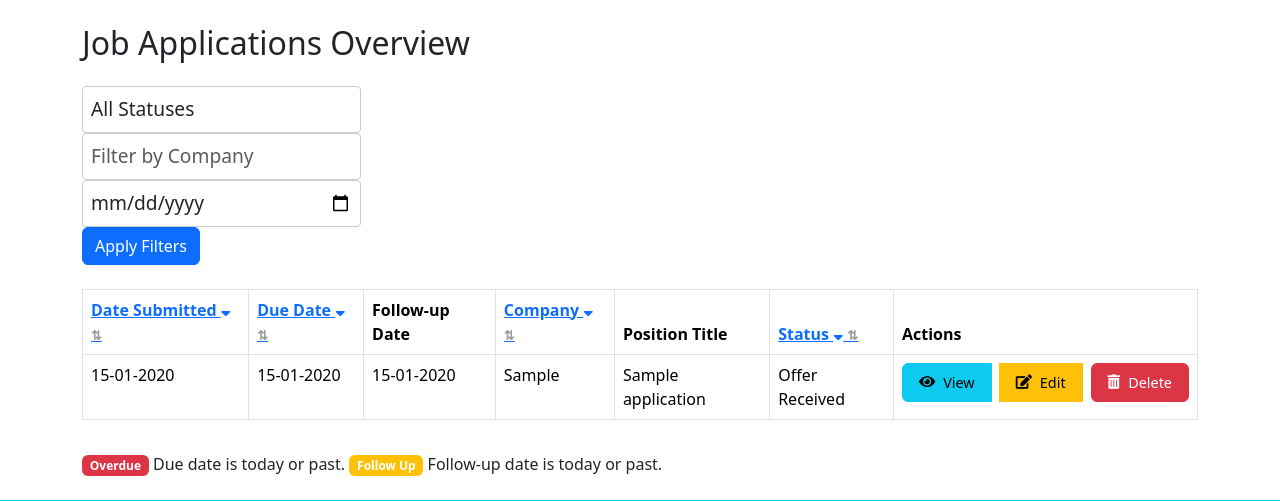
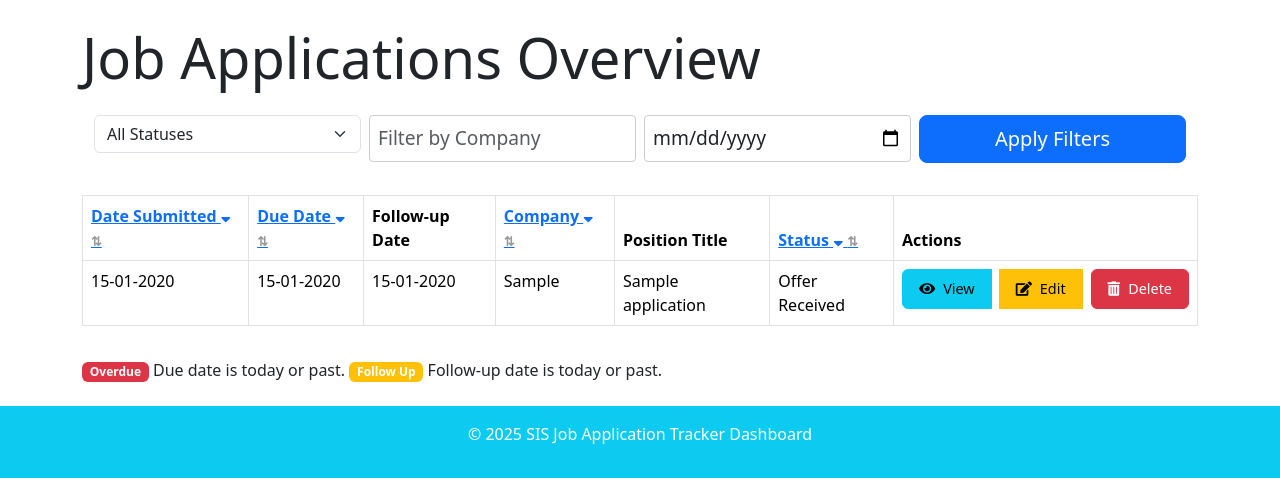
Before and after one commit to GinaHorch/job-application-tracker, a Flask app: page /dashboard in a window 1280 px wide. Shown: the part 133-634 px from the top of the page. Run offline with Flask 3, Linux system fonts and the light colour scheme; a user stored in the database is signed in; tables that the repository leaves empty hold one stand-in row (values such as "Sample post"); parts of the project's set-up code (start-up, migrations or seed data) failed here and were passed over; some libraries are stand-ins or nearby versions.

Commit message:
Refine bootstrap styling - dashboard is still pending refinements

```diff
--- a/app.py
+++ b/app.py
@@ -1,5 +1,6 @@
 from flask import Flask, render_template, request, redirect, url_for, flash, session
 from flask_login import LoginManager, current_user, login_user, login_required, logout_user
+from flask_bootstrap import Bootstrap
 from flask_bcrypt import Bcrypt
 from flask_wtf.csrf import CSRFProtect
 from flask_wtf import FlaskForm
@@ -21,6 +22,7 @@ load_dotenv()
 app = Flask(__name__)
 bycrypt = Bcrypt(app)
 csrf = CSRFProtect(app)
+bootstrap = Bootstrap(app)
 
 app.wsgi_app = WhiteNoise(app.wsgi_app, root="static/")
 app.wsgi_app.add_files("static/", prefix="static/")
@@ -124,7 +126,7 @@ def form():
         db.session.commit()
         flash('Job application submitted successfully!', 'success')
         # Redirect to the dashboard
-        return redirect(url_for('dashboard'))
+        return redirect(url_for('view_application', application_id=application.id))
 
     if form.errors:
         print("Form validation failed.")
--- a/forms.py
+++ b/forms.py
@@ -99,5 +99,4 @@ class JobApplicationForm(FlaskForm):
 
     notes = TextAreaField('Notes', validators=[Optional()])
 
-    interview_stages = FieldList(FormField(InterviewStageForm), min_entries=1)
     submit = SubmitField('Submit')
--- a/requirements.txt
+++ b/requirements.txt
@@ -5,9 +5,11 @@ certifi==2024.12.14
 charset-normalizer==3.4.1
 click==8.1.8
 dnspython==2.7.0
+dominate==2.9.1
 email_validator==2.2.0
 Flask==3.1.0
 Flask-Bcrypt==1.0.1
+Flask-Bootstrap==3.3.7.1
 flask-chartjs==0.1.dev1
 Flask-Login==0.6.3
 Flask-Migrate==4.0.7
@@ -26,6 +28,7 @@ requests==2.32.3
 SQLAlchemy==2.0.36
 typing_extensions==4.12.2
 urllib3==2.3.0
+visitor==0.1.3
 Werkzeug==3.1.3
 whitenoise==6.8.2
 WTForms==3.2.1
--- a/templates/dashboard.html
+++ b/templates/dashboard.html
@@ -1,10 +1,12 @@
 {% extends "base.html" %}
+
+{% import "bootstrap/wtf.html" as wtf %}
 
 {% block title %}Dashboard{% endblock %}
 
 {% block content %}
 
-<h2 class="mb-4">Job Applications Overview</h2>
+<h2 class="display-4 mb-4">Job Applications Overview</h2>
 
 {% with messages = get_flashed_messages(with_categories=true) %}
     {% if messages %}
@@ -31,10 +33,11 @@
 {% endwith %}
 
 <!-- Filters -->
+<div class="container text-start">
 <form method="GET" action="{{ url_for('dashboard') }}">
-    <div class="form-row">
-        <div class="col-md-3">
-            <select name="status" class="form-control">
+    <div class="row g-2 align-items-start">
+        <div class="col-md-3 mb-2">
+            <select name="status" class="form-select">
                 <option value="">All Statuses</option>
                 <option value="Applied" {% if request.args.get('status') == 'Applied' %}selected{% endif %}>Applied</option>
                 <option value="Interview Scheduled" {% if request.args.get('status') == 'Interview Scheduled' %}selected{% endif %}>Interview Scheduled</option>
@@ -42,17 +45,18 @@
                 <option value="Rejected" {% if request.args.get('status') == 'Rejected' %}selected{% endif %}>Rejected</option>
             </select>
         </div>
-        <div class="col-md-3">
+        <div class="col-md-3 mb-2">
             <input type="text" name="company" placeholder="Filter by Company" class="form-control">
         </div>
-        <div class="col-md-3">
+        <div class="col-md-3 mb-2">
             <input type="date" name="due_before" class="form-control" placeholder="Due Before">
         </div>
-        <div class="col-md-3">
-            <button type="submit" class="btn btn-primary">Apply Filters</button>
+        <div class="col-md-3 mb-2">
+            <button type="submit" class="btn btn-primary btn-lg w-100">Apply Filters</button>
         </div>
     </div>
 </form>
+</div>
 
 <!-- Table -->
 <div class="table-responsive">
@@ -60,7 +64,8 @@
         <thead>
             <tr>
                 <th class="sortable">
-                    <a href="{{ url_for('dashboard', sort_by='date_submitted', order=request.args.get('order', 'asc') == 'asc' and 'desc' or 'asc') }}" title="Click to sort by Date Submitted">
+                    <a href="{{ url_for('dashboard', sort_by='date_submitted', order=request.args.get('order', 'asc') == 'asc' and 'desc' or 'asc') }}"
+                        title="Click to sort by Date Submitted">
                         Date Submitted
                         <span class="sr-only">Sort by</span>
                         {% if request.args.get('sort_by') == 'date_submitted' %}
@@ -75,7 +80,8 @@
                     </a>
                 </th>
                 <th class="sortable">
-                    <a href="{{ url_for('dashboard', sort_by='due_date', order=request.args.get('order', 'asc') == 'asc' and 'desc' or 'asc') }}" title="Click to sort by Date Submitted">
+                    <a href="{{ url_for('dashboard', sort_by='due_date', order=request.args.get('order', 'asc') == 'asc' and 'desc' or 'asc') }}"
+                        title="Click to sort by Due Date">
                         Due Date
                         <span class="sr-only">Sort by</span>
                         {% if request.args.get('sort_by') == 'due_date' %}
@@ -91,7 +97,8 @@
                 </th>
                 <th>Follow-up Date</th>
                 <th class="sortable">
-                    <a href="{{ url_for('dashboard', sort_by='company', order=request.args.get('order', 'asc') == 'asc' and 'desc' or 'asc') }}" title="Click to sort by Date Submitted">
+                    <a href="{{ url_for('dashboard', sort_by='company', order=request.args.get('order', 'asc') == 'asc' and 'desc' or 'asc') }}"
+                        title="Click to sort by Company">
                         Company
                         <span class="sr-only">Sort by</span>
                         {% if request.args.get('sort_by') == 'company' %}
@@ -107,7 +114,8 @@
                 </th>
                 <th>Position Title</th>
                 <th class="sortable">
-                    <a href="{{ url_for('dashboard', sort_by='status', order=request.args.get('order', 'asc') == 'asc' and 'desc' or 'asc') }}" title="Click to sort by Date Submitted">
+                    <a href="{{ url_for('dashboard', sort_by='status', order=request.args.get('order', 'asc') == 'asc' and 'desc' or 'asc') }}"
+                        title="Click to sort by Status">
                         Status
                         <span class="sr-only">Sort by</span>
                         {% if request.args.get('sort_by') == 'status' %}
--- a/templates/form.html
+++ b/templates/form.html
@@ -1,14 +1,16 @@
 {% extends "base.html" %}
+{% import "bootstrap/wtf.html" as wtf %}
 
 {% block title %}Enter Job Application Data{% endblock %}
 
 {% block content %}
 <div class="container mt-5">
-    <div class="row justify-content-center">
-        <div class="col-12 col-md-8 col-lg-6">
+    <div class="row justify-content-center my-3">
+        <div class="col-lg-10">
             <div class="card">
                 <div class="card-body">
                     <h2 class="card-title">Enter Your Job Application Data</h2>
+                    {{ wtf.quick_form(form) }}
                     <form method="POST" action="{{ url_for('form') }}">
                         {{ form.hidden_tag() }}
 
```
Also changed, not shown: templates/add_interview_stage.html (+9 -2 lines), templates/view_application.html (+17 -10 lines).
